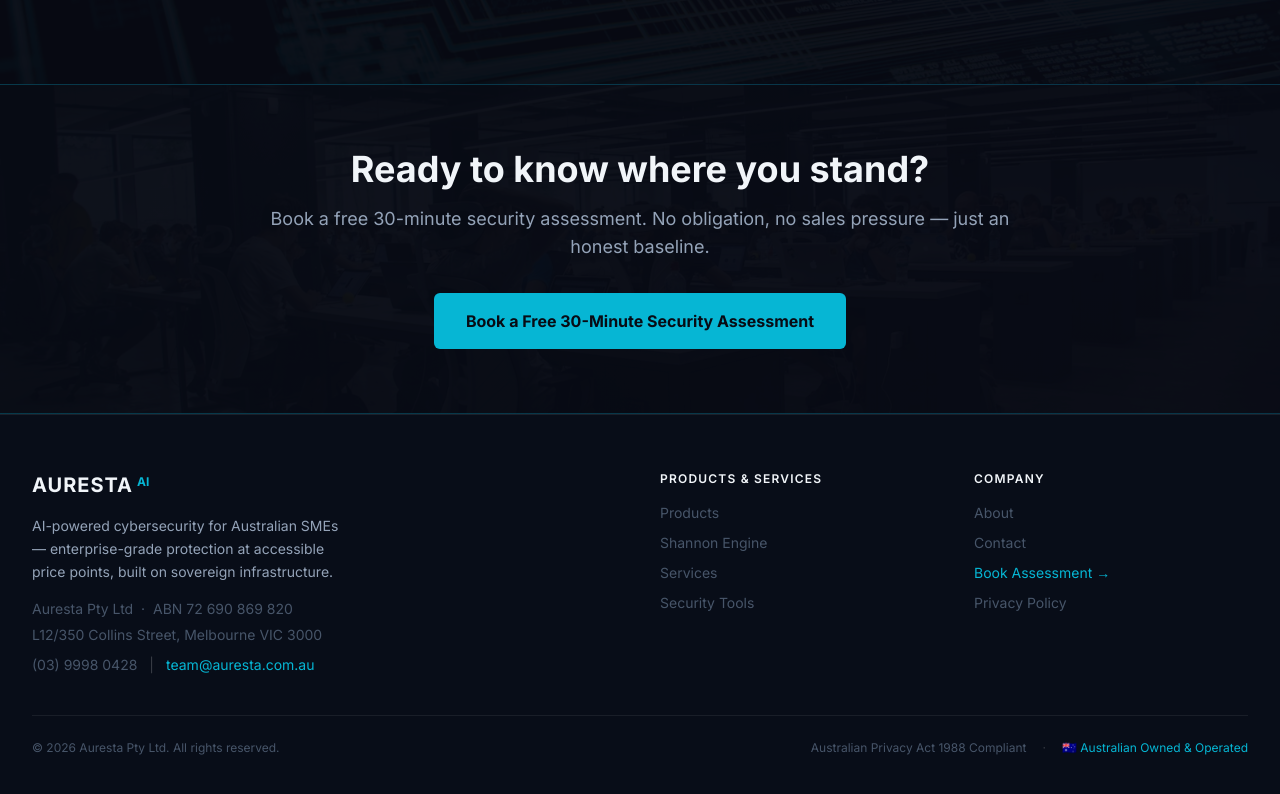
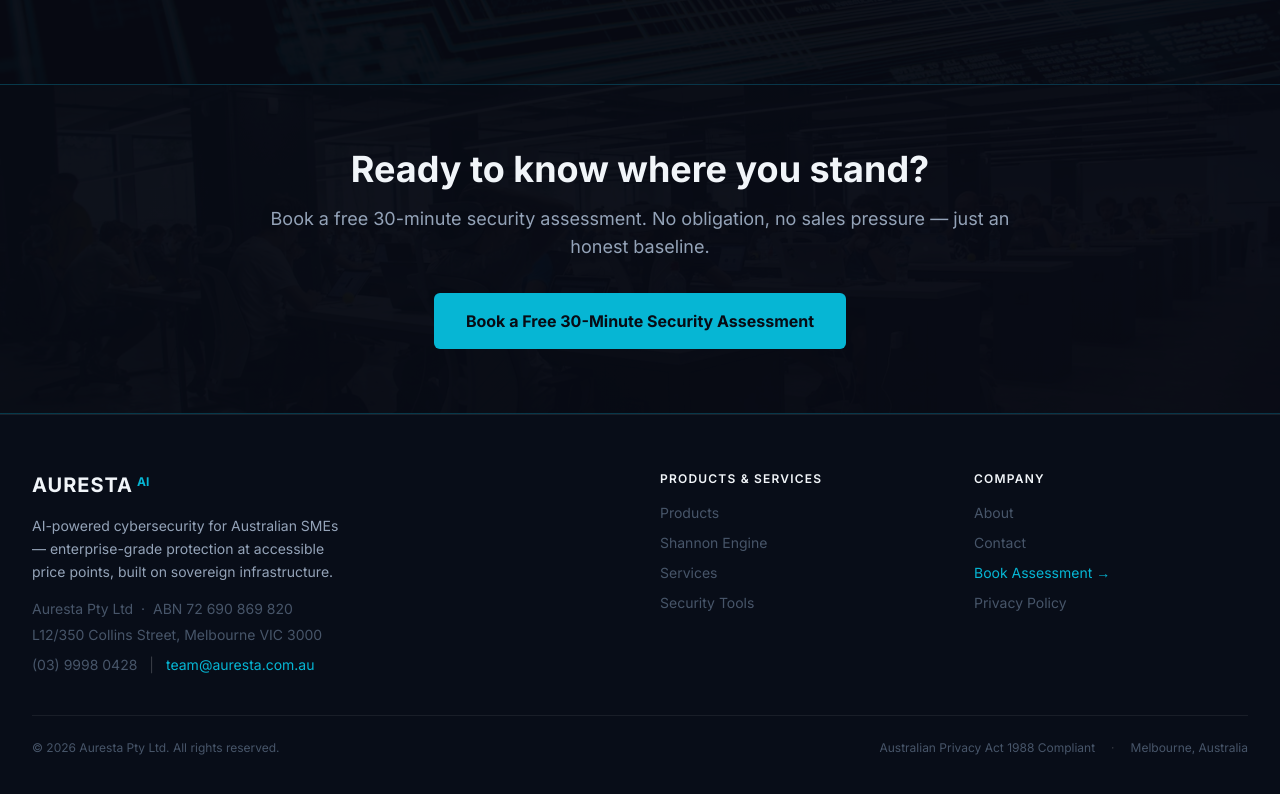
Before and after one commit to auresta/auresta-website, a Next.js app: page / in a window 1280 px wide. Shown: the part 2410-3204 px from the top of the page. Built offline with nearby package versions, Linux system fonts and the light colour scheme.

Commit message:
fix: remove AU flag emoji from footer

```diff
--- a/components/Footer.tsx
+++ b/components/Footer.tsx
@@ -70,7 +70,7 @@
           <div className="flex items-center gap-4 text-xs text-text-muted">
             <span>Australian Privacy Act 1988 Compliant</span>
             <span style={{ color: "rgba(255,255,255,0.2)" }}>·</span>
-            <span style={{ color: "#06b6d4" }}>🇦🇺 Australian Owned &amp; Operated</span>
+            <span className="text-text-muted">Melbourne, Australia</span>
           </div>
         </div>
       </div>
```
